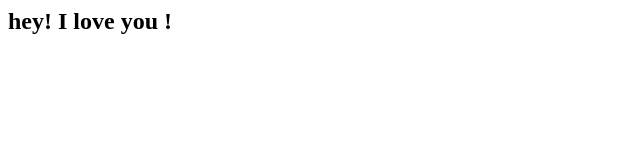
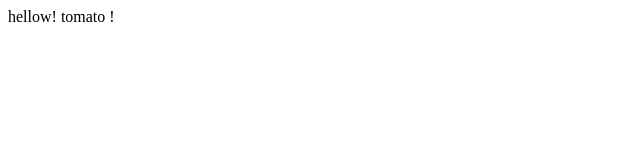
Before and after one commit to elartico/mokoversity-camp3, a plain HTML site: page index.html in a window 1280 px wide. Shown: the whole page, without its empty margins (0-640 px from the left). Drawn offline with Linux system fonts and the light colour scheme.

Commit message:
Rewrite HTML5,fix#1

```diff
--- a/index.html
+++ b/index.html
@@ -1,5 +1,8 @@
 <html>
+<head>
+	<title></title>
+</head>
 <body>
-<h2> hey! I love you !</h2>
+hellow! tomato !
 </body>
 </html>
```
